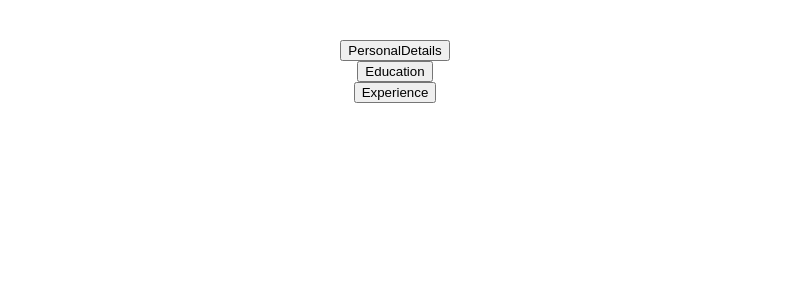
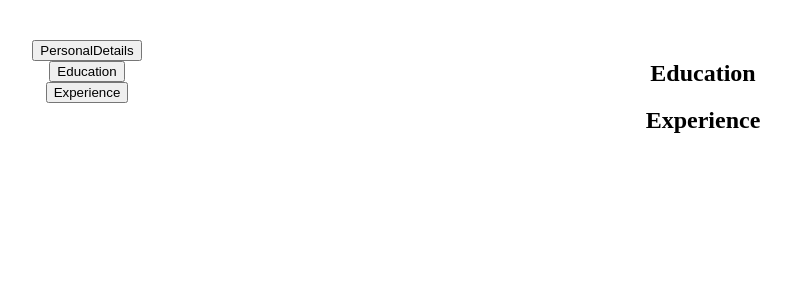
Before and after one commit to Sai-Eshwar-Supreet/cv-application, a React (Vite) app: page / in a window 1280 px wide. Shown: the top 300 px of the page, without its empty margins (245-1036 px from the left). Built offline with nearby package versions, Linux system fonts and the light colour scheme.

Commit message:
Add Preview functionality

```diff
--- a/src/App.jsx
+++ b/src/App.jsx
@@ -1,8 +1,11 @@
 import { useState } from 'react';
 import './App.css';
-import PersonalDetailsSection from './components/EditSections/PersonalDetailsSection';
-import EducationSection from './components/EditSections/EducationSection';
-import ExperienceSection from './components/EditSections/ExperienceSection';
+import EditPersonalDetailsSection from './components/EditSections/EditPersonalDetailsSection';
+import EditEducationSection from './components/EditSections/EditEducationSection';
+import EditExperienceSection from './components/EditSections/EditExperienceSection';
+import PreviewPersonalDetailsSection from './components/PreviewSections/PreviewPersonalDetailsSection';
+import PreviewEducationSection from './components/PreviewSections/PreviewEducationSection';
+import PreviewExperienceSection from './components/PreviewSections/PreviewExperienceSection';
 
 function App() {
   const [personalDetails, setPersonalDetails] = useState({});
@@ -12,9 +15,14 @@ function App() {
   return (
     <main>
       <div className="panel">
-        <PersonalDetailsSection entry={personalDetails} handleUpdate={data => setPersonalDetails(data)}/>
-        <EducationSection entries={educationData} handleUpdate={data => setEducationData(data)}/>
-        <ExperienceSection entries={experienceData} handleUpdate={data => setExperienceData(data)} />
+        <EditPersonalDetailsSection entry={personalDetails} handleUpdate={data => setPersonalDetails(data)}/>
+        <EditEducationSection entries={educationData} handleUpdate={data => setEducationData(data)}/>
+        <EditExperienceSection entries={experienceData} handleUpdate={data => setExperienceData(data)} />
+      </div>
+      <div className="panel">
+        <PreviewPersonalDetailsSection entry={personalDetails}/>
+        <PreviewEducationSection entries={educationData} />
+        <PreviewExperienceSection entries={experienceData} />
       </div>
     </main>
   )
--- a/src/components/EditSections/ExperienceSection.jsx
+++ b/src/components/EditSections/EditEducationSection.jsx
@@ -1,19 +1,20 @@
-import Experience from "../Items/Experience";
+import Education from "../Items/Education";
 import CollapsibleCard from "../utils/CollapsibleCard";
 
-function createExperienceEntry(){
+function createEducationEntry(){
   const id = crypto.randomUUID();
   return {
     id,
-    school:'',
-    degree: '',
+    company:'',
+    designation: '',
     startDate: '',
     endDate: '',
     location: '',
+    description: '',
   }
 }
 
-function ExperienceSection({entries, handleUpdate}){
+function EditEducationSection({entries, handleUpdate}){
 
     function handleEntryUpdate(entry){
         const newEntries = entries.map(e => {
@@ -23,7 +24,7 @@ function ExperienceSection({entries, handleUpdate}){
     }
 
     function addNewEntry(){
-        const newEntries = [...entries, createExperienceEntry()];
+        const newEntries = [...entries, createEducationEntry()];
 
         handleUpdate(newEntries);
     }
@@ -33,7 +34,6 @@ function ExperienceSection({entries, handleUpdate}){
 
         handleUpdate(newEntries);
     }
-
 
     function handleMovement(from, direction){
         const to = from + direction;
@@ -55,18 +55,18 @@ function ExperienceSection({entries, handleUpdate}){
     }
 
     return (
-        <CollapsibleCard cardName='Experience'>
+        <CollapsibleCard cardName='Education'>
             <button onClick={addNewEntry}>Add</button>
             <ul>
                 {
                     entries.map((entry, index) => {
                         return <li key={entry.id}>
-                                    <CollapsibleCard cardName={entry.company? entry.company : 'New Experience'} index={index} handleMovement={handleMovement}>
-                                        <Experience
-                                            data={entry}
-                                            handleUpdate={handleEntryUpdate}
-                                            handleRemoval={removeEntry}
-                                        />
+                                    <CollapsibleCard cardName={entry.school? entry.school : 'Education Entry'} index={index} handleMovement={handleMovement}>
+                                        <Education
+                                                    data={entry}
+                                                    handleUpdate={handleEntryUpdate}
+                                                    handleRemoval={removeEntry}
+                                                />
                                     </CollapsibleCard>
                                 </li>
                     })
@@ -76,4 +76,4 @@ function ExperienceSection({entries, handleUpdate}){
     )
 }
 
-export default ExperienceSection;
+export default EditEducationSection;
--- a/src/components/EditSections/EducationSection.jsx
+++ b/src/components/EditSections/EditExperienceSection.jsx
@@ -1,20 +1,19 @@
-import Education from "../Items/Education";
+import Experience from "../Items/Experience";
 import CollapsibleCard from "../utils/CollapsibleCard";
 
-function createEducationEntry(){
+function createExperienceEntry(){
   const id = crypto.randomUUID();
   return {
     id,
-    company:'',
-    designation: '',
+    school:'',
+    degree: '',
     startDate: '',
     endDate: '',
     location: '',
-    description: '',
   }
 }
 
-function EducationSection({entries, handleUpdate}){
+function EditExperienceSection({entries, handleUpdate}){
 
     function handleEntryUpdate(entry){
         const newEntries = entries.map(e => {
@@ -24,7 +23,7 @@ function EducationSection({entries, handleUpdate}){
     }
 
     function addNewEntry(){
-        const newEntries = [...entries, createEducationEntry()];
+        const newEntries = [...entries, createExperienceEntry()];
 
         handleUpdate(newEntries);
     }
@@ -34,6 +33,7 @@ function EducationSection({entries, handleUpdate}){
 
         handleUpdate(newEntries);
     }
+
 
     function handleMovement(from, direction){
         const to = from + direction;
@@ -55,18 +55,18 @@ function EducationSection({entries, handleUpdate}){
     }
 
     return (
-        <CollapsibleCard cardName='Education'>
+        <CollapsibleCard cardName='Experience'>
             <button onClick={addNewEntry}>Add</button>
             <ul>
                 {
                     entries.map((entry, index) => {
                         return <li key={entry.id}>
-                                    <CollapsibleCard cardName={entry.school? entry.school : 'Education Entry'} index={index} handleMovement={handleMovement}>
-                                        <Education
-                                                    data={entry}
-                                                    handleUpdate={handleEntryUpdate}
-                                                    handleRemoval={removeEntry}
-                                                />
+                                    <CollapsibleCard cardName={entry.company? entry.company : 'New Experience'} index={index} handleMovement={handleMovement}>
+                                        <Experience
+                                            data={entry}
+                                            handleUpdate={handleEntryUpdate}
+                                            handleRemoval={removeEntry}
+                                        />
                                     </CollapsibleCard>
                                 </li>
                     })
@@ -76,4 +76,4 @@ function EducationSection({entries, handleUpdate}){
     )
 }
 
-export default EducationSection;
+export default EditExperienceSection;
--- a/src/components/EditSections/PersonalDetailsSection.jsx
+++ b/src/components/EditSections/EditPersonalDetailsSection.jsx
@@ -1,7 +1,7 @@
 import PersonalDetails from "../Items/PersonalDetails";
 import CollapsibleCard from "../utils/CollapsibleCard";
 
-function PersonalDetailsSection({entry, handleUpdate}){
+function EditPersonalDetailsSection({entry, handleUpdate}){
     return <CollapsibleCard cardName='PersonalDetails'>
                 <PersonalDetails
                     data={entry}
@@ -10,4 +10,4 @@ function PersonalDetailsSection({entry, handleUpdate}){
            </CollapsibleCard>
 }
 
-export default PersonalDetailsSection;
+export default EditPersonalDetailsSection;
--- /dev/null
+++ b/src/components/PreviewSections/PreviewEducationSection.jsx
@@ -0,0 +1,25 @@
+function PreviewEducationSection({entries}){
+    return (
+        <section>
+            <header>
+                <h1>Education</h1>
+            </header>
+            {
+                entries.map((entry, index) => {
+                    return (
+                        <section>
+                            <header>
+                                <h1>{index + 1}. {entry.school}</h1>
+                                <p>{entry.degree}</p>
+                                <p>{entry.startDate}-{entry.endDate}</p>
+                                <p>{entry.location}</p>
+                            </header>
+                        </section>
+                    )
+                })
+            }
+        </section>
+    )
+}
+
+export default PreviewEducationSection;
--- /dev/null
+++ b/src/components/PreviewSections/PreviewExperienceSection.jsx
@@ -0,0 +1,26 @@
+function PreviewExperienceSection({entries}){
+    return (
+        <section>
+            <header>
+                <h1>Experience</h1>
+            </header>
+            {
+                entries.map((entry, index) => {
+                    return (
+                        <section>
+                            <header>
+                                <h1>{index + 1}. {entry.company}</h1>
+                                <p>{entry.designation}</p>
+                                <p>{entry.startDate}-{entry.endDate}</p>
+                                <p>{entry.location}</p>
+                                <p><pre>{entry.description}</pre></p>
+                            </header>
+                        </section>
+                    )
+                })
+            }
+        </section>
+    )
+}
+
+export default PreviewExperienceSection;
--- /dev/null
+++ b/src/components/PreviewSections/PreviewPersonalDetailsSection.jsx
@@ -0,0 +1,22 @@
+function PreviewPersonalDetailsSection({entry}){
+    return (
+        <section>
+            <header>
+                <h1>{entry.fullName}</h1>
+            </header>
+                <div className="contact-bar">
+                    <div>
+                        {entry.email}
+                    </div>
+                    <div>
+                        {entry.phoneNumber}
+                    </div>
+                    <div>
+                        {entry.location}
+                    </div>
+                </div>
+        </section>
+    )
+}
+
+export default PreviewPersonalDetailsSection;
--- a/src/components/utils/CollapsibleCard.jsx
+++ b/src/components/utils/CollapsibleCard.jsx
@@ -25,18 +25,18 @@ function CollapsibleCard({cardName, index, handleMovement,  children}){
         handleMovement(index, direction)
     }
 
-    return <div className="collapsible">
+    return <section className="collapsible">
         <div>
-            <button onClick={toggleCollapse} className="collapse">{cardName}</button>
+            <header><button onClick={toggleCollapse} className="collapse">{cardName}</button></header>
             {handleMovement && <div className='move-bar'>
-                <button onClick={() => move(-1)} className="collapse">Move up</button>
-                <button onClick={() => move(1)} className="collapse">Move down</button>
+                <button onClick={() => move(-1)}>Move up</button>
+                <button onClick={() => move(1)}>Move down</button>
             </div>}
         </div>
         <div className={`container ${collapsed? 'collapsed': 'expanded'}`}>
             {!collapsed && children}
         </div>
-    </div>
+    </section>
 }
 
 export default CollapsibleCard;
```
